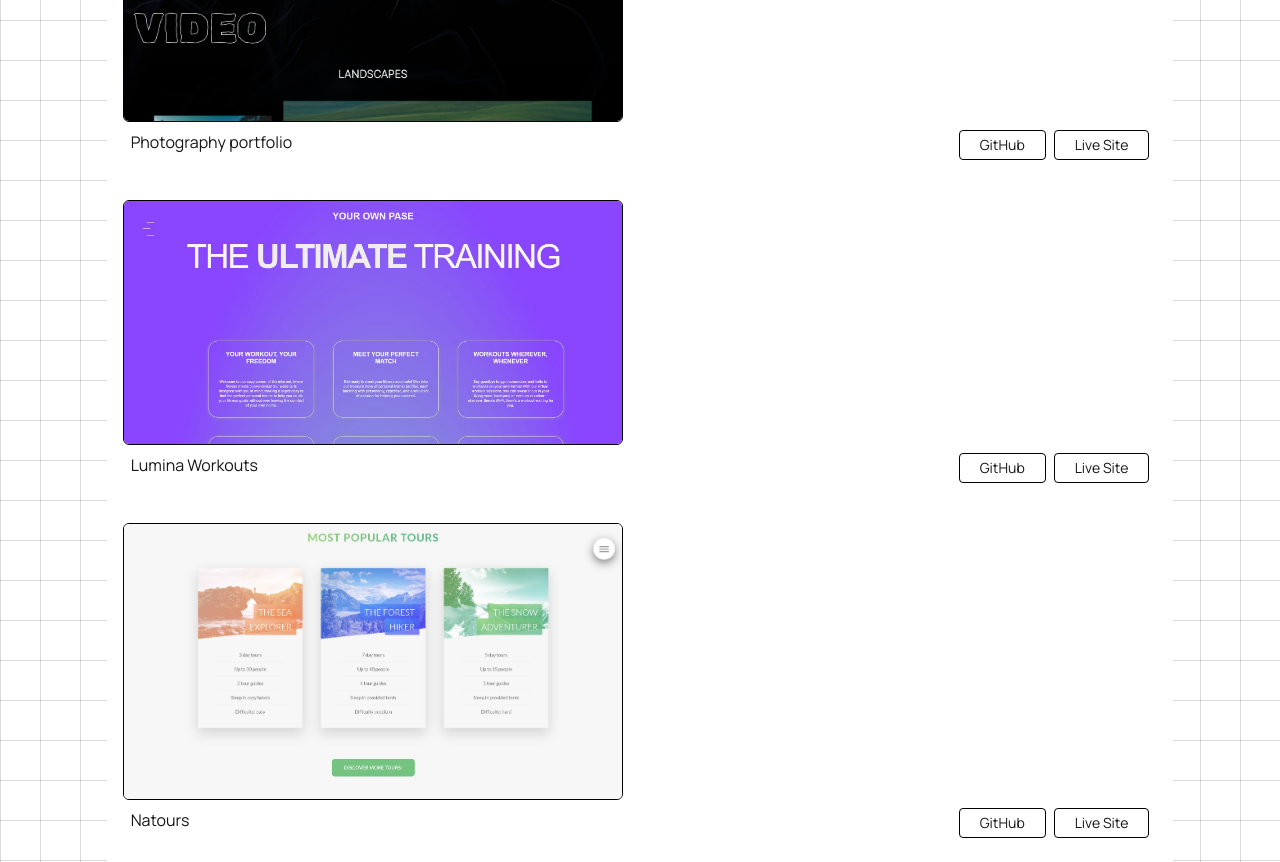
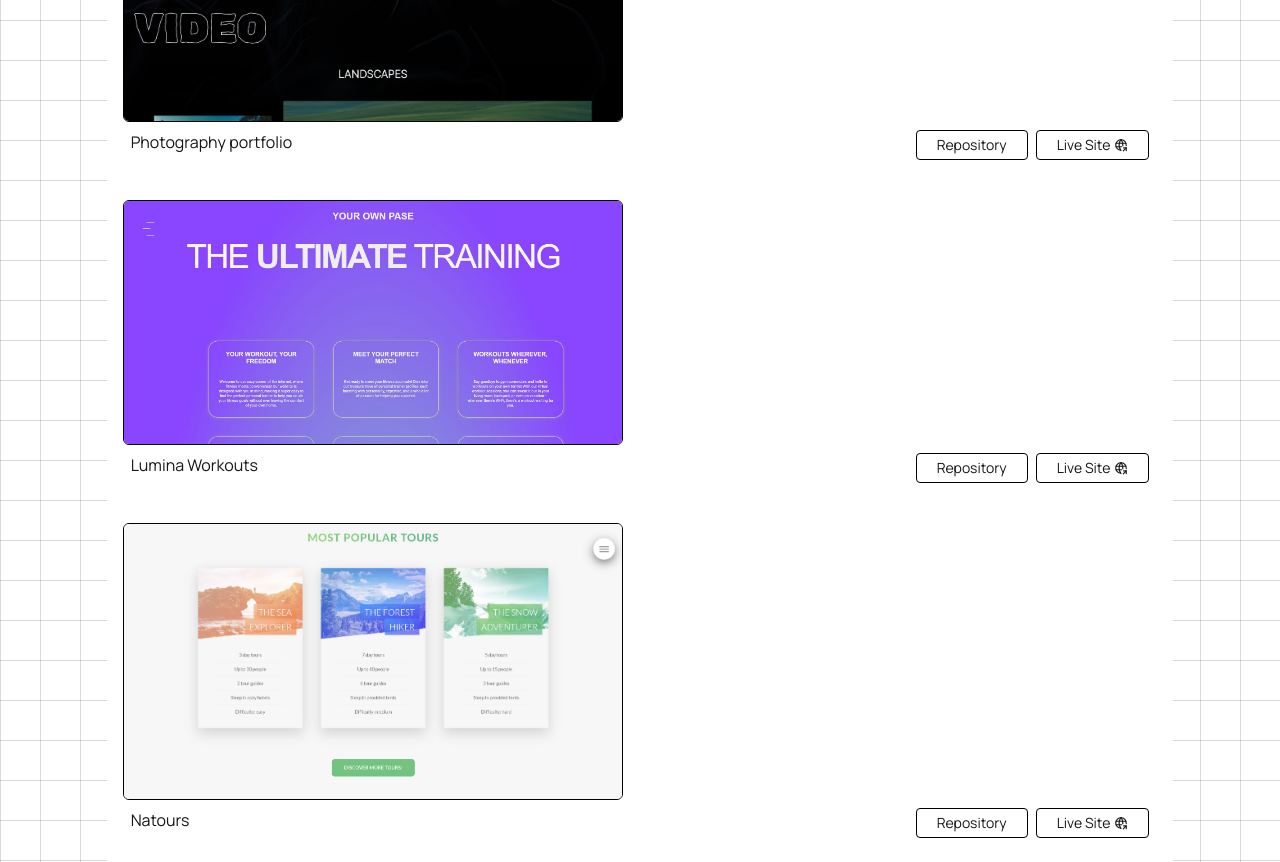
Before and after one commit to rojascami/frontend-portfolio, a Next.js app: page / in a window 1280 px wide. Shown: the part 1180-2042 px from the top of the page. Built offline with nearby package versions, Linux system fonts and the light colour scheme.

Commit message:
added icons

```diff
--- a/src/pages/projects.tsx
+++ b/src/pages/projects.tsx
@@ -17,8 +17,8 @@ const Projects = () => {
                         <h3 className="text-md text-bold">{item.title}</h3>
                         <div className="flex gap-2 text-sm  ">
                         {/* <Link href={item.url}><TbBrandGithub className="hover:scale-110 hover:text-violet-700"/></Link> */}
-                        <Link href={item.url} className="hover:scale-110 hover:text-violet-700 border border-black hover:border-violet-500 rounded pr-5 pl-5 pt-1 pb-1">GitHub </Link>
-                        <Link href={item.live} className="hover:scale-110 hover:text-violet-700 border border-black hover:border-violet-500 rounded pr-5 pl-5 pt-1 pb-1">Live Site</Link>
+                        <Link href={item.url} className="hover:scale-110 hover:text-violet-700 border border-black hover:border-violet-500 rounded pr-5 pl-5 pt-1 pb-1 flex gap-1 items-center">Repository</Link>
+                        <Link href={item.live} className="hover:scale-110 hover:text-violet-700 border border-black hover:border-violet-500 rounded pr-5 pl-5 pt-1 pb-1 flex gap-1 items-center">Live Site <TbWorldShare /></Link>
                         </div>
                     </div>
                 </div>
```
